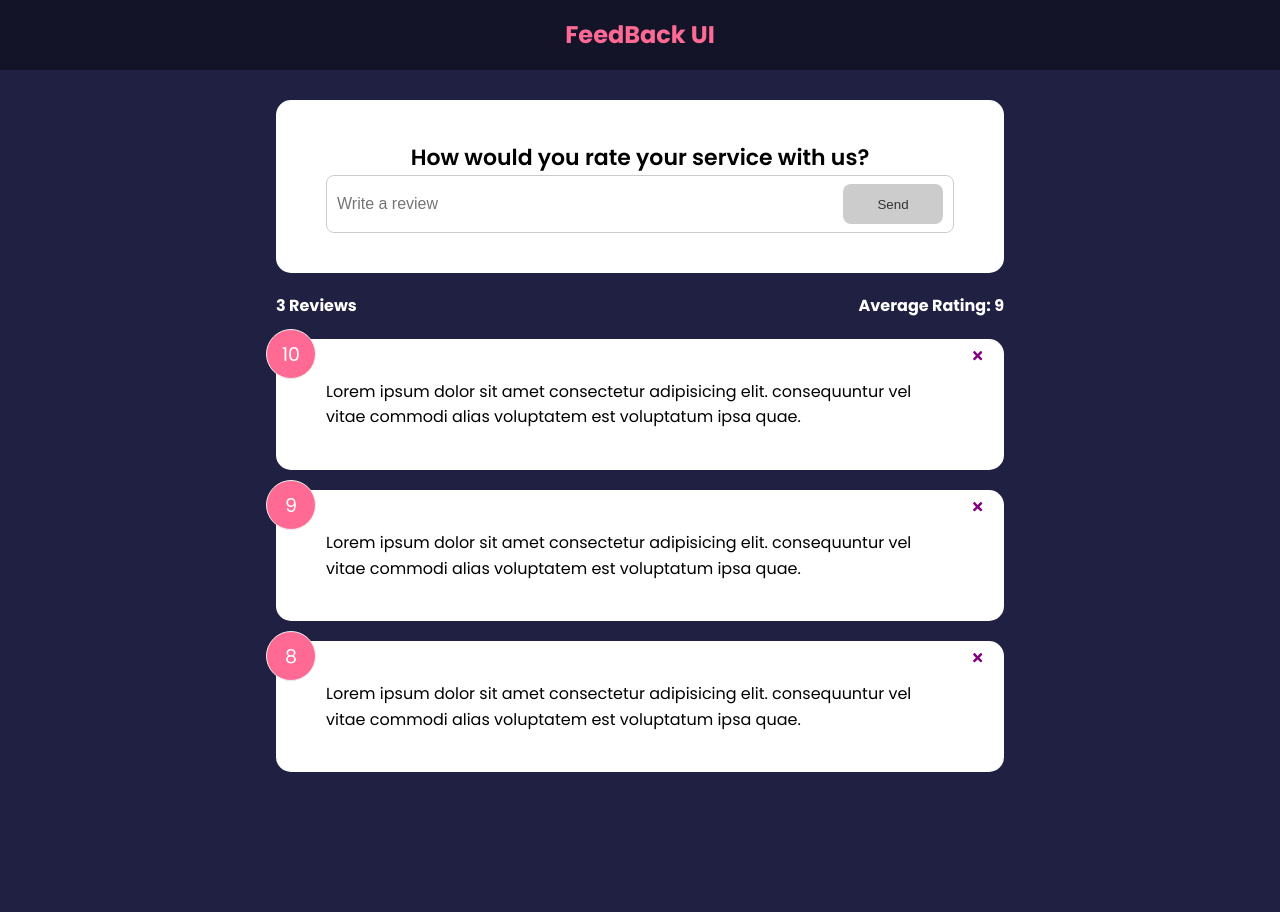
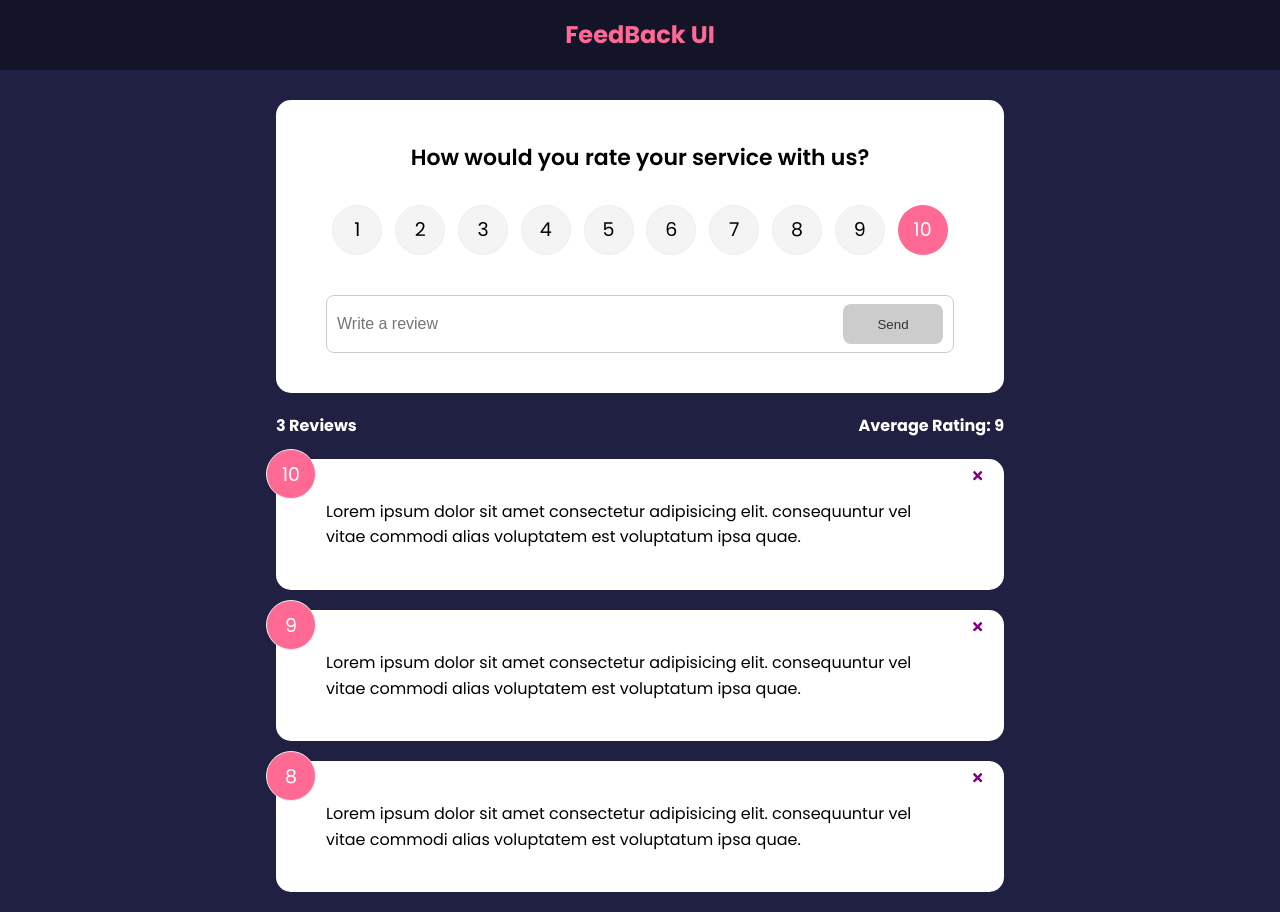
Before and after one commit to SoufianeRep/feedback-app, a React (Create React App) app: page / in a window 1280 px wide. Before the commit the page ends 800 px from the top, so only its background shows below. Built offline with nearby package versions, Linux system fonts and the light colour scheme.

Commit message:
finished the main functionality

```diff
--- a/package.json
+++ b/package.json
@@ -10,6 +10,7 @@
     "react-dom": "^18.2.0",
     "react-icons": "^4.4.0",
     "react-scripts": "^2.1.3",
+    "uuid": "^9.0.0",
     "web-vitals": "^2.1.4"
   },
   "scripts": {
--- a/src/App.js
+++ b/src/App.js
@@ -1,3 +1,4 @@
+import { v4 as uuidv4 } from "uuid";
 import React, { useState } from "react";
 import FeedbackData from "./data/FeedbackData";
 import Header from "./components/Header";
@@ -7,6 +8,11 @@
 
 export default function App() {
   const [feedback, setFeedback] = useState(FeedbackData);
+
+  const addFeedback = newFeedback => {
+    newFeedback.id = +uuidv4();
+    setFeedback([newFeedback, ...feedback]);
+  };
 
   const deleteFeedback = id => {
     if (window.confirm("Are you sure you want to delete?")) {
@@ -18,7 +24,7 @@
     <>
       <Header text={"FeedBack UI"} />
       <div className="container">
-        <FeedbackForm />
+        <FeedbackForm handleAdd={addFeedback} />
         <FeedbackStats feedback={feedback} />
         <FeedbackList feedback={feedback} handleDelete={deleteFeedback} />
       </div>
--- a/src/components/FeedbackForm.jsx
+++ b/src/components/FeedbackForm.jsx
@@ -1,9 +1,11 @@
 import Card from "./shared/Card";
 import React, { useState } from "react";
 import Button from "./shared/Button";
+import RatingSelect from "./RatingSelect";
 
-export default function FeedbackForm() {
+export default function FeedbackForm({ handleAdd }) {
   const [text, setText] = useState("");
+  const [rating, setRating] = useState(10);
   const [btnDisabled, setBtnDisabled] = useState(true);
   const [message, setMessage] = useState("");
 
@@ -22,11 +24,22 @@
     }
   };
 
+  const handleSubmit = e => {
+    e.preventDefault();
+    if (text.trim().length > 10) {
+      const newFeedback = {
+        text,
+        rating
+      };
+      handleAdd(newFeedback);
+    }
+  };
+
   return (
     <Card>
-      <form>
+      <form onSubmit={handleSubmit}>
         <h2>How would you rate your service with us?</h2>
-        {/* TODO: Rating select componenet */}
+        <RatingSelect select={rating => setRating(rating)} />
         <div className="input-group">
           <input
             onChange={handleTextChange}
--- /dev/null
+++ b/src/components/RatingSelect.jsx
@@ -0,0 +1,29 @@
+import React, { useState } from 'react';
+
+export default function RatingSelect({ select }) {
+  const [selected, setSelected] = useState(10);
+
+  const handleChange = (e) => {
+    const targetValue = +e.currentTarget.value;
+    setSelected(targetValue);
+    select(targetValue);
+  };
+
+  return (
+    <ul className='rating'>
+      {Array.from({ length: 10 }, (_, i) => (
+        <li key={`rating-${i + 1}`}>
+          <input
+            type='radio'
+            id={`num${i + 1}`}
+            name='rating'
+            value={i + 1}
+            onChange={handleChange}
+            checked={selected === i + 1}
+          />
+          <label htmlFor={`num${i + 1}`}>{i + 1}</label>
+        </li>
+      ))}
+    </ul>
+  );
+}
```
Also changed, not shown: 1 other file (tests, documents, lock files or other folders).
